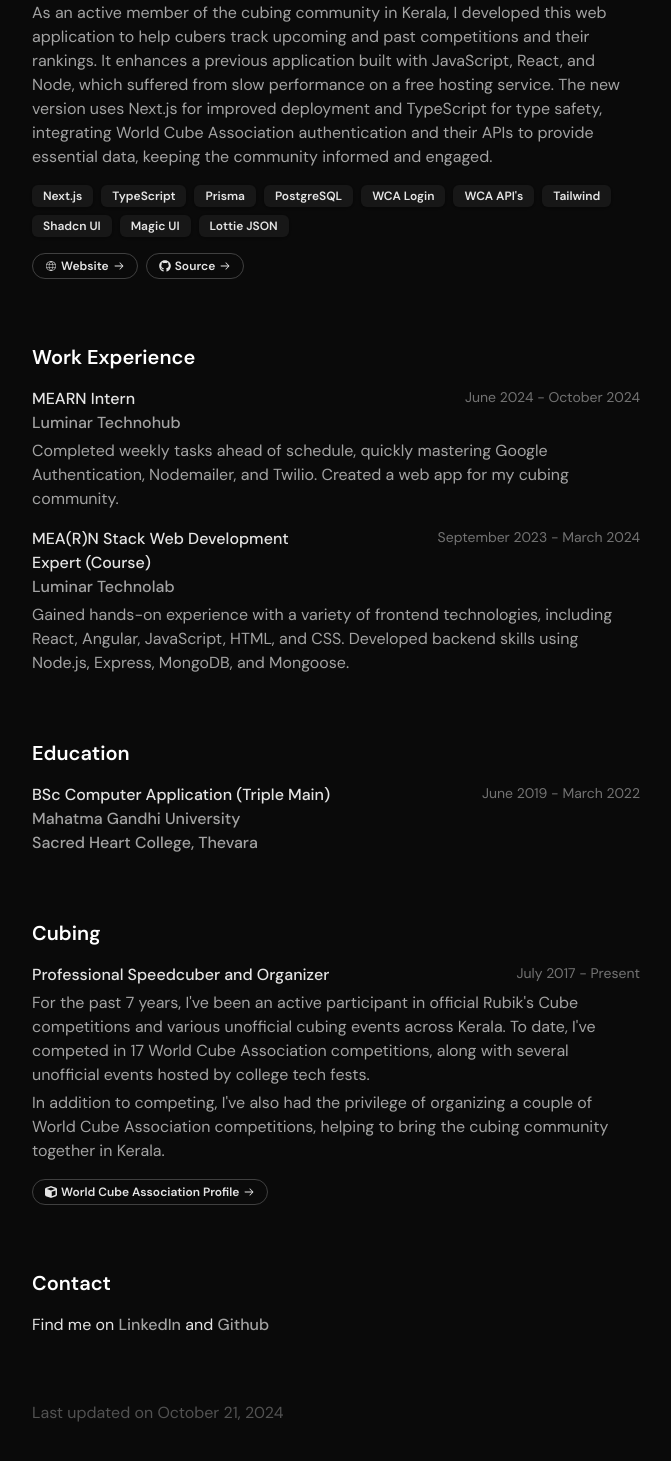
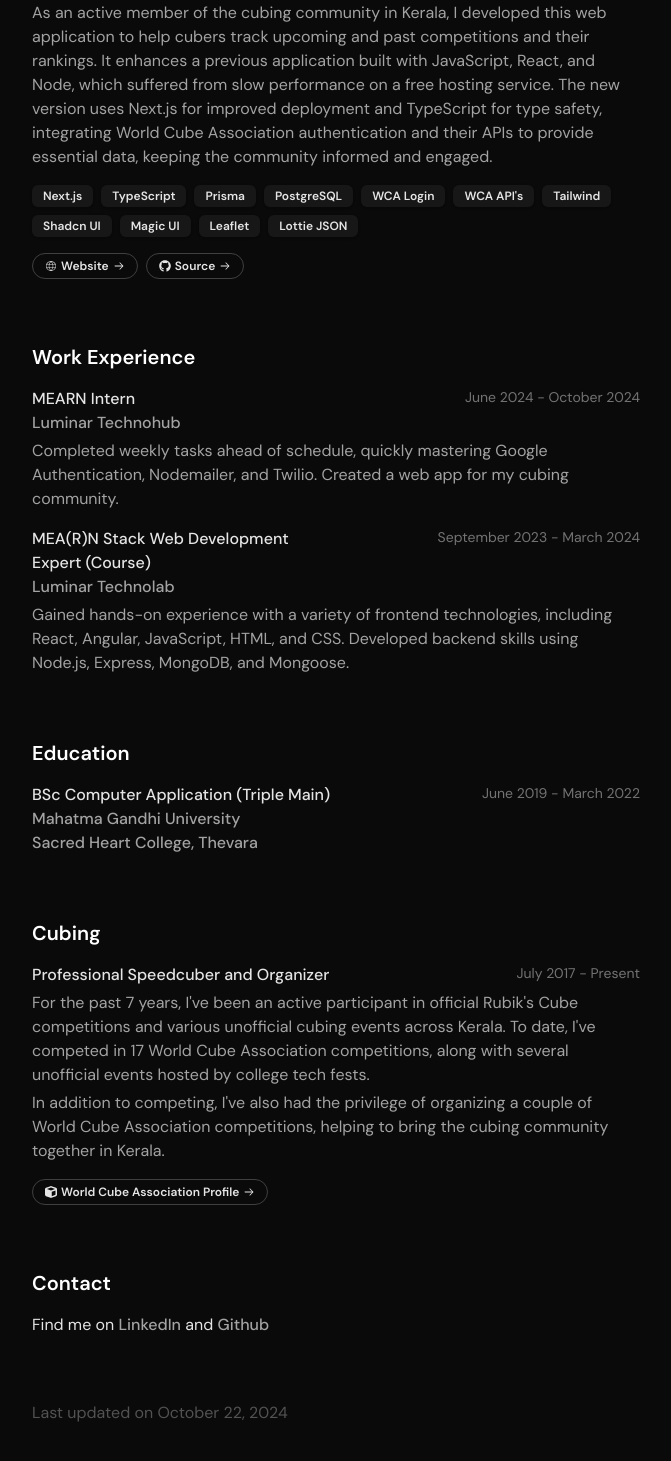
Before and after one commit to allenjohn07/allenjohn.online, a Next.js app: page / in a window 1280 px wide. Shown: the part 415-1876 px from the top of the page, without its empty margins (304-975 px from the left). Built offline with nearby package versions, Linux system fonts and the light colour scheme.

Commit message:
Add leaflet badge

```diff
--- a/components/portfolio.tsx
+++ b/components/portfolio.tsx
@@ -73,6 +73,7 @@
                         <Badge className="text-neutral-200 bg-neutral-900 hover:bg-neutral-900">Tailwind</Badge>
                         <Badge className="text-neutral-200 bg-neutral-900 hover:bg-neutral-900">Shadcn UI</Badge>
                         <Badge className="text-neutral-200 bg-neutral-900 hover:bg-neutral-900">Magic UI</Badge>
+                        <Badge className="text-neutral-200 bg-neutral-900 hover:bg-neutral-900">Leaflet</Badge>
                         <Badge className="text-neutral-200 bg-neutral-900 hover:bg-neutral-900">Lottie JSON</Badge>
                     </div>
                     <div className="flex flex-wrap gap-2">
@@ -149,7 +150,7 @@
                     Find me on <span onClick={() => handleLinkedInRedirect()} className="text-neutral-400 font-medium transition ease-out hover:text-blue-300 hover:duration-300 cursor-pointer">LinkedIn</span> and <span onClick={() => handleGithubRedirect()} className="text-neutral-400 font-medium transition ease-out hover:text-blue-300 hover:duration-300 cursor-pointer">Github</span>
                 </p>
             </footer>
-            <p className="text-neutral-600">Last updated on October 21, 2024</p>
+            <p className="text-neutral-600">Last updated on October 22, 2024</p>
         </div>
     )
 }
```
